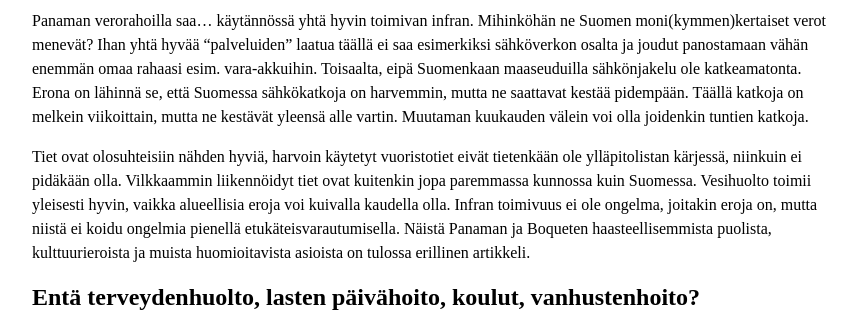
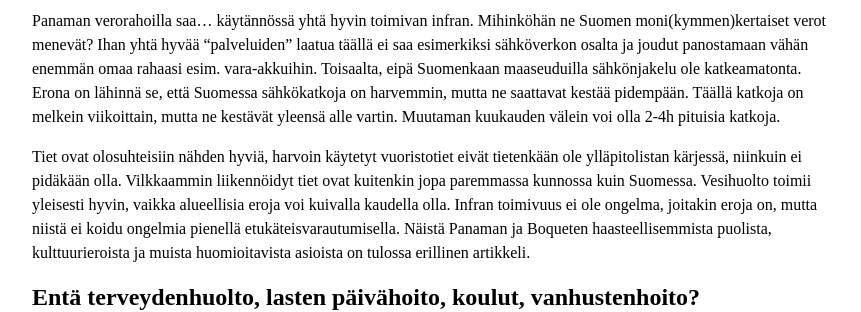
Before and after one commit to pitkonaarinparatiisi/pitkonaarinparatiisi.github.io, a Jekyll site: the page built from UseinKysytytKysymykset.md, in a window 1280 px wide and 900 px high, scrolled down 1043 px. Shown: the part 248-560 px from the top of the window, without its empty margins (208-1069 px from the left). Built offline with Jekyll 4.4.1, drawn with Linux system fonts in a browser that asks for light colours; our own code applies the rules of GitHub Pages for plain Markdown files.

Commit message:
Update UseinKysytytKysymykset.md

```diff
--- a/UseinKysytytKysymykset.md
+++ b/UseinKysytytKysymykset.md
@@ -34,7 +34,7 @@
 
 ## Suomen verorahoilla saa toimivan infran - jos Panamassa kerran on niin pieni veroprosentti, niin toimivaa infraa ei varmaan ole?
 
-Panaman verorahoilla saa... käytännössä yhtä hyvin toimivan infran. Mihinköhän ne Suomen moni(kymmen)kertaiset verot menevät? Ihan yhtä hyvää "palveluiden" laatua täällä ei saa esimerkiksi sähköverkon osalta ja joudut panostamaan vähän enemmän omaa rahaasi esim. vara-akkuihin. Toisaalta, eipä Suomenkaan maaseuduilla sähkönjakelu ole katkeamatonta. Erona on lähinnä se, että Suomessa sähkökatkoja on harvemmin, mutta ne saattavat kestää pidempään. Täällä katkoja on melkein viikoittain, mutta ne kestävät yleensä alle vartin. Muutaman kuukauden välein voi olla joidenkin tuntien katkoja.
+Panaman verorahoilla saa... käytännössä yhtä hyvin toimivan infran. Mihinköhän ne Suomen moni(kymmen)kertaiset verot menevät? Ihan yhtä hyvää "palveluiden" laatua täällä ei saa esimerkiksi sähköverkon osalta ja joudut panostamaan vähän enemmän omaa rahaasi esim. vara-akkuihin. Toisaalta, eipä Suomenkaan maaseuduilla sähkönjakelu ole katkeamatonta. Erona on lähinnä se, että Suomessa sähkökatkoja on harvemmin, mutta ne saattavat kestää pidempään. Täällä katkoja on melkein viikoittain, mutta ne kestävät yleensä alle vartin. Muutaman kuukauden välein voi olla 2-4h pituisia katkoja.
 
 Tiet ovat olosuhteisiin nähden hyviä, harvoin käytetyt vuoristotiet eivät tietenkään ole ylläpitolistan kärjessä, niinkuin ei pidäkään olla. Vilkkaammin liikennöidyt tiet ovat kuitenkin jopa paremmassa kunnossa kuin Suomessa. Vesihuolto toimii yleisesti hyvin, vaikka alueellisia eroja voi kuivalla kaudella olla. Infran toimivuus ei ole ongelma, joitakin eroja on, mutta niistä ei koidu ongelmia pienellä etukäteisvarautumisella. Näistä Panaman ja Boqueten haasteellisemmista puolista, kulttuurieroista ja muista huomioitavista asioista on tulossa erillinen artikkeli.
 
```
